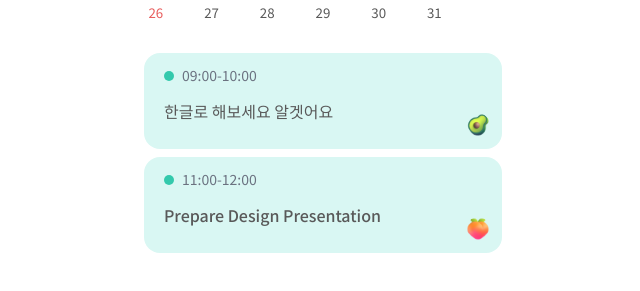
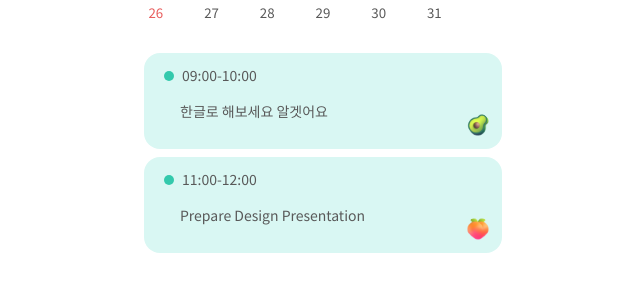
Before and after one commit to woorifisa-service-dev-4th/frontend-4th-jeosok-nohwa, a Next.js app: page /calendar in a window 1280 px wide. Shown: the part 323-614 px from the top of the page, without its empty margins (317-957 px from the left). Built offline with nearby package versions, Linux system fonts and the light colour scheme; no server answers.

Commit message:
fix : 글자 폰트. 굵기 변경

```diff
--- a/components/timeline/TimelineItem.jsx
+++ b/components/timeline/TimelineItem.jsx
@@ -16,10 +16,10 @@ const TimelineItem = ({ event, onClick }) => {
         <div className="flex items-center gap-2">
           <div className="w-2.5 h-2.5 bg-[#33C9AC] rounded-full self-start translate-y-1.5"></div>
 
-          <span className="text-gray-500 text-sm">{time}</span>
+          <span className="text-mainGray text-sm">{time}</span>
         </div>
       </div>
-      <div className="font-medium text-base text-mainGray flex items-center h-full px-2">
+      <div className="font-sm text-sm text-mainGray flex items-center h-full px-6">
         {title}
       </div>
 
```
